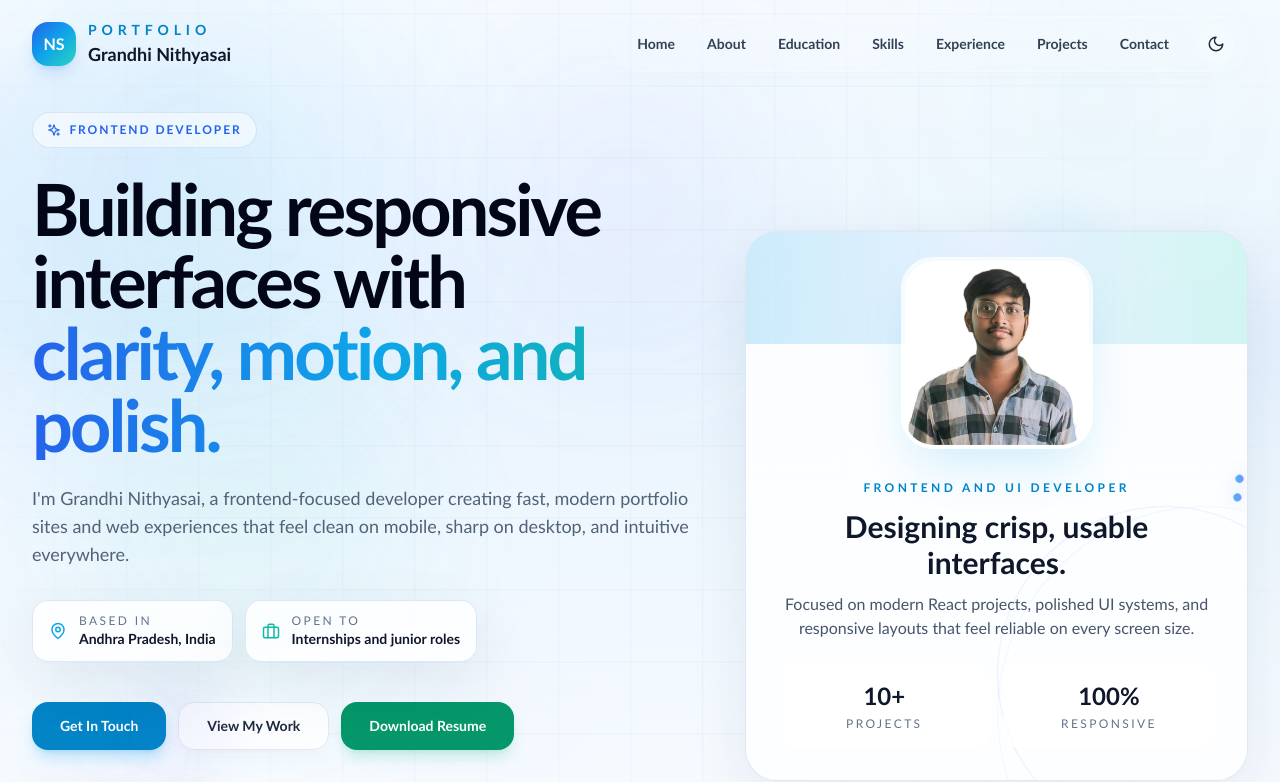
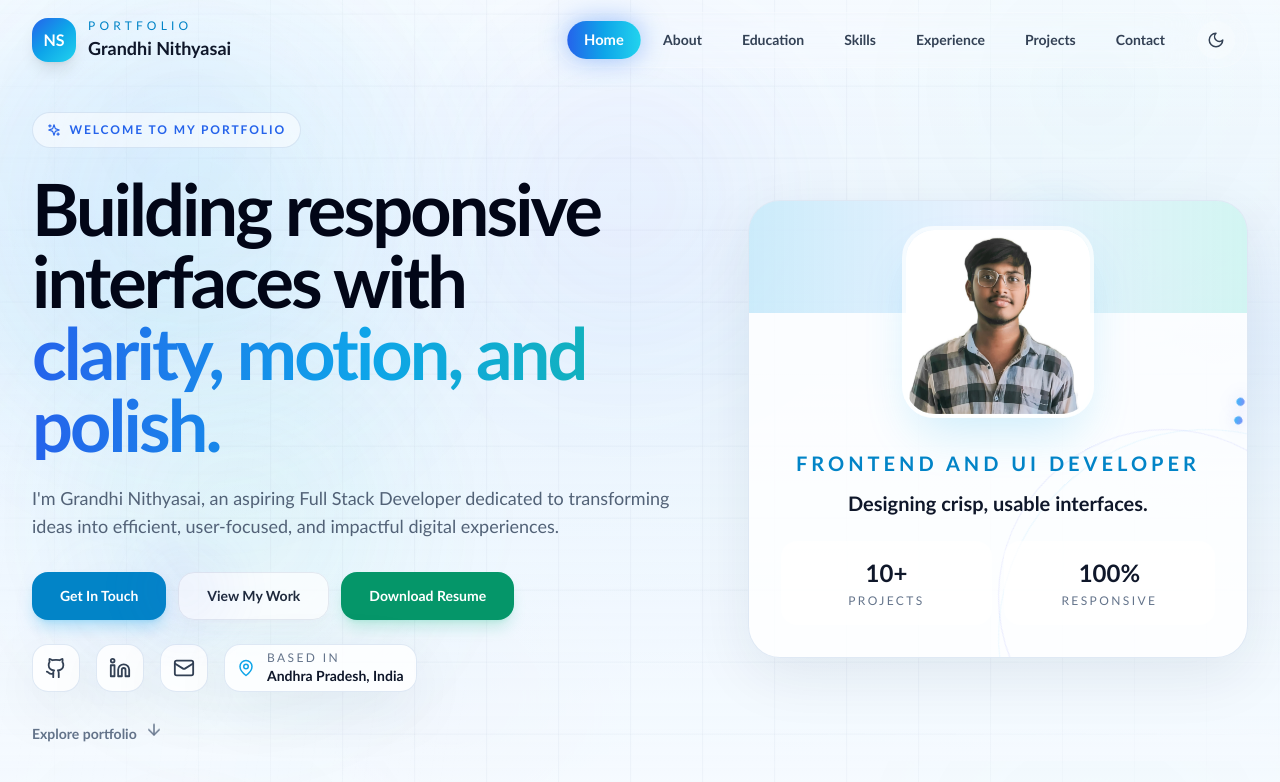
Before and after one commit to nithyasai05/Portfolio, a React (Vite) app: page / in a window 1280 px wide. Shown: the top 782 px of the page. Built offline with nearby package versions, Linux system fonts and the light colour scheme.

Commit message:
Refine hero layout and navigation behavior

```diff
--- a/src/components/Header.jsx
+++ b/src/components/Header.jsx
@@ -1,130 +1,189 @@
-import React, { useState, useEffect } from 'react';
-import { Menu, X, Sun, Moon } from 'lucide-react';
+import React, { useState, useEffect } from "react";
+import { Menu, X, Sun, Moon } from "lucide-react";
 
 const Header = () => {
   const [isMenuOpen, setIsMenuOpen] = useState(false);
   const [scrolled, setScrolled] = useState(false);
   const [darkMode, setDarkMode] = useState(false);
+  const [activeSection, setActiveSection] = useState("home");
 
+  // Navbar background on scroll
   useEffect(() => {
     const handleScroll = () => {
       setScrolled(window.scrollY > 50);
     };
-    window.addEventListener('scroll', handleScroll);
-    return () => window.removeEventListener('scroll', handleScroll);
+
+    window.addEventListener("scroll", handleScroll);
+    return () => window.removeEventListener("scroll", handleScroll);
   }, []);
 
+  // Theme initialization
   useEffect(() => {
-    const storedTheme = window.localStorage.getItem('portfolio-theme');
+    const storedTheme = localStorage.getItem("portfolio-theme");
+
     if (storedTheme) {
-      setDarkMode(storedTheme === 'dark');
-      return;
+      setDarkMode(storedTheme === "dark");
+    } else {
+      setDarkMode(
+        window.matchMedia("(prefers-color-scheme: dark)").matches
+      );
+    }
+  }, []);
+
+  // Theme switch
+  useEffect(() => {
+    if (darkMode) {
+      document.documentElement.classList.add("dark");
+    } else {
+      document.documentElement.classList.remove("dark");
     }
 
-    setDarkMode(window.matchMedia('(prefers-color-scheme: dark)').matches);
+    localStorage.setItem(
+      "portfolio-theme",
+      darkMode ? "dark" : "light"
+    );
+  }, [darkMode]);
+
+  // Active Section Detection
+  useEffect(() => {
+    const handleScroll = () => {
+      const sections = document.querySelectorAll("section[id]");
+      const headerHeight = 80; // approx fixed header height in px
+      const scrollMid = window.scrollY + headerHeight + 100;
+
+      let current = "home";
+      sections.forEach((section) => {
+        if (section.offsetTop <= scrollMid) {
+          current = section.id;
+        }
+      });
+
+      setActiveSection(current);
+    };
+
+    window.addEventListener("scroll", handleScroll, { passive: true });
+    handleScroll(); // set on mount
+
+    return () => window.removeEventListener("scroll", handleScroll);
   }, []);
-
-  useEffect(() => {
-    if (darkMode) {
-      document.documentElement.classList.add('dark');
-    } else {
-      document.documentElement.classList.remove('dark');
-    }
-
-    window.localStorage.setItem('portfolio-theme', darkMode ? 'dark' : 'light');
-  }, [darkMode]);
 
   const scrollToSection = (sectionId) => {
     const element = document.getElementById(sectionId);
+
     if (element) {
-      element.scrollIntoView({ behavior: 'smooth' });
+      element.scrollIntoView({
+        behavior: "smooth",
+        block: "start",
+      });
+
       setIsMenuOpen(false);
     }
   };
 
   const navItems = [
-    { id: 'home', label: 'Home' },
-    { id: 'about', label: 'About' },
-    { id: 'education', label: 'Education' },
-    { id: 'skills', label: 'Skills' },
-    { id: 'experience', label: 'Experience' },
-    { id: 'projects', label: 'Projects' },
-    { id: 'contact', label: 'Contact' },
+    { id: "home", label: "Home" },
+    { id: "about", label: "About" },
+    { id: "education", label: "Education" },
+    { id: "skills", label: "Skills" },
+    { id: "experience", label: "Experience" },
+    { id: "projects", label: "Projects" },
+    { id: "contact", label: "Contact" },
   ];
 
   return (
-    <header className={`fixed top-0 left-0 right-0 z-50 transition-all duration-300 ${
+    <header
+      className={`fixed top-0 left-0 right-0 z-50 transition-all duration-300 ${
         scrolled
-        ? 'bg-white/8 dark:bg-slate-950/18 backdrop-blur-2xl shadow-lg shadow-slate-900/5 border-b border-white/20 dark:border-white/10'
-        : 'bg-transparent'
-    }`}>
-      <div className="max-w-7xl mx-auto px-4 sm:px-6 lg:px-8 mobile-tight">
-        <div className="flex justify-between items-center py-3 sm:py-4 gap-3">
+          ? "bg-white/10 dark:bg-slate-950/20 backdrop-blur-2xl border-b border-white/20 dark:border-white/10 shadow-lg"
+          : "bg-transparent"
+      }`}
+    >
+      <div className="max-w-7xl mx-auto px-4 sm:px-6 lg:px-8">
+        <div className="flex justify-between items-center py-3">
+          {/* Logo */}
           <button
-            onClick={() => scrollToSection('home')}
-            className="inline-flex items-center gap-3 text-left"
+            onClick={() => scrollToSection("home")}
+            className="inline-flex items-center gap-3"
           >
-            <span className="flex h-11 w-11 items-center justify-center rounded-2xl bg-gradient-to-br from-blue-600 via-sky-500 to-teal-400 text-base font-extrabold text-white shadow-lg shadow-blue-500/20">
+            <span className="flex h-11 w-11 items-center justify-center rounded-2xl bg-gradient-to-br from-blue-600 via-sky-500 to-cyan-400 text-white font-extrabold shadow-lg">
               NS
             </span>
-            <span className="hidden sm:block">
-              <span className="block text-sm font-semibold uppercase tracking-[0.35em] text-sky-600 dark:text-sky-300">
+
+            <span className="hidden sm:block text-left">
+              <span className="block text-xs uppercase tracking-[0.35em] text-sky-600 dark:text-sky-300">
                 Portfolio
               </span>
+
               <span className="block text-lg font-bold text-slate-900 dark:text-white">
                 Grandhi Nithyasai
               </span>
             </span>
           </button>
 
-          <nav className="hidden lg:flex items-center gap-2 rounded-full border border-white/25 bg-white/10 px-3 py-2 shadow-lg shadow-slate-200/10 backdrop-blur-2xl dark:border-white/10 dark:bg-slate-950/20 dark:shadow-black/20">
+          {/* Desktop Menu */}
+          <nav className="hidden lg:flex items-center gap-2 rounded-full border border-white/20 bg-white/10 dark:bg-slate-900/20 backdrop-blur-2xl px-3 py-2">
             {navItems.map((item) => (
               <button
                 key={item.id}
                 onClick={() => scrollToSection(item.id)}
-                className="rounded-full px-3 py-2 text-sm font-semibold text-slate-700 transition-colors hover:bg-white/25 hover:text-sky-600 dark:text-slate-200 dark:hover:bg-white/10 dark:hover:text-sky-300"
+                className={`px-4 py-2 rounded-full text-sm font-semibold transition-all duration-300 ${
+                  activeSection === item.id
+                    ? "bg-gradient-to-r from-blue-600 via-sky-500 to-cyan-400 text-white shadow-[0_0_25px_rgba(59,130,246,0.5)] scale-105"
+                    : "text-slate-700 hover:text-sky-600 hover:bg-white/20 dark:text-slate-200 dark:hover:text-sky-300 dark:hover:bg-white/10"
+                }`}
               >
                 {item.label}
               </button>
             ))}
+
+            {/* Theme Toggle */}
             <button
               onClick={() => setDarkMode(!darkMode)}
-              className="ml-2 rounded-full bg-white/20 p-2.5 text-slate-800 transition-colors hover:bg-white/35 dark:bg-white/10 dark:text-slate-100 dark:hover:bg-white/15"
-              title="Toggle dark mode"
+              className="ml-2 p-2.5 rounded-full bg-white/20 hover:bg-white/30 dark:bg-white/10 dark:hover:bg-white/20 transition-all"
             >
-              {darkMode ? <Sun size={18} /> : <Moon size={18} />}
+              {darkMode ? (
+                <Sun size={18} className="text-yellow-400" />
+              ) : (
+                <Moon size={18} className="text-slate-700" />
+              )}
             </button>
           </nav>
 
+          {/* Mobile Menu Button */}
           <button
             onClick={() => setIsMenuOpen(!isMenuOpen)}
-            className="lg:hidden rounded-2xl border border-white/25 bg-white/10 p-3 text-slate-700 shadow-lg shadow-slate-200/10 backdrop-blur-2xl transition-colors hover:text-sky-600 dark:border-white/10 dark:bg-slate-950/20 dark:text-slate-200 dark:shadow-black/20 dark:hover:text-sky-300"
-            aria-label="Toggle navigation menu"
+            className="lg:hidden p-3 rounded-2xl border border-white/20 bg-white/10 dark:bg-slate-900/20 backdrop-blur-xl"
           >
             {isMenuOpen ? <X size={24} /> : <Menu size={24} />}
           </button>
         </div>
 
+        {/* Mobile Menu */}
         {isMenuOpen && (
-          <nav className="lg:hidden mb-3 rounded-3xl border border-white/25 bg-white/12 p-3 shadow-2xl shadow-slate-200/10 backdrop-blur-2xl dark:border-white/10 dark:bg-slate-950/24 dark:shadow-black/30">
-            <div className="space-y-1">
+          <nav className="lg:hidden mb-4 rounded-3xl border border-white/20 bg-white/10 dark:bg-slate-950/20 backdrop-blur-2xl p-3">
+            <div className="space-y-2">
               {navItems.map((item) => (
                 <button
                   key={item.id}
                   onClick={() => scrollToSection(item.id)}
-                className="block w-full rounded-2xl px-4 py-3 text-left text-base font-semibold text-slate-700 transition-colors hover:bg-white/25 hover:text-sky-600 dark:text-slate-200 dark:hover:bg-white/10 dark:hover:text-sky-300"
+                  className={`block w-full text-left px-4 py-3 rounded-2xl font-semibold transition-all duration-300 ${
+                    activeSection === item.id
+                      ? "bg-gradient-to-r from-blue-600 via-sky-500 to-cyan-400 text-white shadow-lg"
+                      : "text-slate-700 hover:bg-white/20 hover:text-sky-600 dark:text-slate-200 dark:hover:bg-white/10 dark:hover:text-sky-300"
+                  }`}
                 >
                   {item.label}
                 </button>
               ))}
             </div>
+
             <div className="pt-3">
               <button
                 onClick={() => setDarkMode(!darkMode)}
-                className="flex w-full items-center justify-center gap-2 rounded-2xl bg-white/20 py-3 text-sm font-semibold text-slate-800 transition hover:bg-white/30 dark:bg-white/10 dark:text-slate-100 dark:hover:bg-white/15"
+                className="flex items-center justify-center gap-2 w-full py-3 rounded-2xl bg-white/20 dark:bg-white/10 font-semibold"
               >
                 {darkMode ? <Sun size={18} /> : <Moon size={18} />}
-                {darkMode ? 'Light Mode' : 'Dark Mode'}
+                {darkMode ? "Light Mode" : "Dark Mode"}
               </button>
             </div>
           </nav>
--- a/src/components/Hero.jsx
+++ b/src/components/Hero.jsx
@@ -33,16 +33,15 @@ const Hero = () => {
   return (
     <section
       id="home"
-      className="min-h-screen flex items-center justify-center bg-transparent transition-colors duration-300 px-0 pt-24 sm:pt-28"
+      className="scroll-mt-24 bg-transparent px-0 transition-colors duration-300"
     >
-      <div className="section-shell max-w-7xl mx-auto px-4 sm:px-6 lg:px-8 mobile-tight w-full">
-        <div className="hero-grid hero-stage">
-          <Reveal className="text-center lg:text-left" variant="left">
+      <div className="section-shell mx-auto flex min-h-[calc(100svh-5rem)] w-full max-w-7xl box-border items-start px-4 pb-6 pt-24 sm:px-6 sm:pb-8 sm:pt-28 lg:items-center lg:px-8 lg:pb-4 mobile-tight">
+        <div className="hero-grid hero-stage w-full gap-8 lg:gap-10">
+          <Reveal className="w-full text-center lg:text-left" variant="left">
             <span className="section-kicker mb-6">
               <Sparkles size={14} />
-              Frontend Developer
+              Welcome to My Portfolio
             </span>
-
             <h1 className="section-title text-4xl font-bold leading-tight text-slate-950 dark:text-white sm:text-5xl md:text-6xl xl:text-7xl">
               Building responsive interfaces with
               <span className="block bg-gradient-to-r from-blue-600 via-sky-500 to-teal-500 bg-clip-text text-transparent">
@@ -51,27 +50,9 @@ const Hero = () => {
             </h1>
 
             <p className="section-copy mt-6 max-w-2xl text-base leading-8 text-slate-600 dark:text-slate-300 sm:text-lg lg:mx-0 mx-auto">
-              I'm Grandhi Nithyasai, a frontend-focused developer creating fast, modern portfolio sites and web experiences that feel clean on mobile, sharp on desktop, and intuitive everywhere.
+              I'm Grandhi Nithyasai, an aspiring Full Stack Developer dedicated to transforming ideas into efficient, user-focused, and impactful digital experiences.
             </p>
-
-            <div className="mt-8 flex flex-wrap items-center justify-center gap-3 lg:justify-start">
-              <div className="glass-card flex items-center gap-3 rounded-2xl px-4 py-3 text-left">
-                <MapPin className="text-sky-500" size={18} />
-                <div>
-                  <p className="text-xs uppercase tracking-[0.2em] text-slate-500 dark:text-slate-400">Based In</p>
-                  <p className="text-sm font-semibold text-slate-900 dark:text-white">Andhra Pradesh, India</p>
-                </div>
-              </div>
-              <div className="glass-card flex items-center gap-3 rounded-2xl px-4 py-3 text-left">
-                <Briefcase className="text-teal-500" size={18} />
-                <div>
-                  <p className="text-xs uppercase tracking-[0.2em] text-slate-500 dark:text-slate-400">Open To</p>
-                  <p className="text-sm font-semibold text-slate-900 dark:text-white">Internships and junior roles</p>
-                </div>
-              </div>
-            </div>
-
-            <div className="mt-10 flex flex-col gap-3 sm:flex-row sm:flex-wrap sm:justify-center lg:justify-start">
+            <div className="mt-8 flex flex-col gap-3 sm:flex-row sm:flex-wrap sm:justify-center lg:justify-start">
               <button
                 onClick={() =>
                   document.getElementById("contact")?.scrollIntoView({
@@ -102,7 +83,7 @@ const Hero = () => {
               </button>
             </div>
 
-            <div className="mt-8 flex flex-wrap justify-center gap-4 lg:justify-start">
+            <div className="mt-6 flex flex-wrap justify-center gap-4 lg:justify-start">
               <a
                 href="https://github.com/nithyasai05"
                 target="_blank"
@@ -127,18 +108,25 @@ const Hero = () => {
               >
                 <Mail size={22} />
               </a>
+              <div className="glass-card flex items-center gap-3 rounded-2xl px-3 py-1 text-left">
+                <MapPin className="text-sky-500" size={18} />
+                <div>
+                  <p className="text-xs uppercase tracking-[0.2em] text-slate-500 dark:text-slate-400">Based In</p>
+                  <p className="text-sm font-semibold text-slate-900 dark:text-white">Andhra Pradesh, India</p>
+                </div>
+              </div>
             </div>
 
             <button
               onClick={scrollToAbout}
-              className="mt-12 inline-flex items-center gap-2 text-sm font-semibold text-slate-500 transition-colors hover:text-sky-600 dark:text-slate-400 dark:hover:text-sky-300"
+              className="mt-8 inline-flex items-center gap-2 text-sm font-semibold text-slate-500 transition-colors hover:text-sky-600 dark:text-slate-400 dark:hover:text-sky-300"
             >
               Explore portfolio
               <ArrowDown size={18} className="animate-bounce" />
             </button>
           </Reveal>
 
-          <Reveal className="lg:justify-self-end" variant="right" delay={140}>
+          <Reveal className="w-full lg:max-w-xl lg:justify-self-end" variant="right" delay={140}>
             <div className="glass-card relative overflow-hidden rounded-[2rem] p-6 sm:p-8">
               <div className="hero-orbit"></div>
               <div className="hero-orbit hero-orbit--inner"></div>
@@ -156,14 +144,11 @@ const Hero = () => {
                 </div>
 
                 <div className="mt-6">
-                  <p className="text-xs font-semibold uppercase tracking-[0.28em] text-sky-600 dark:text-sky-300">
+                  <p className="text-xl font-bold uppercase tracking-[0.2em] text-sky-600 dark:text-sky-300">
                     Frontend and UI Developer
                   </p>
-                  <h2 className="mt-3 text-2xl font-bold text-slate-900 dark:text-white sm:text-3xl">
+                  <p className="mt-3 text-sm font-bold text-slate-900 dark:text-white sm:text-xl">
                     Designing crisp, usable interfaces.
-                  </h2>
-                  <p className="mt-3 text-sm leading-7 text-slate-600 dark:text-slate-300 sm:text-base">
-                    Focused on modern React projects, polished UI systems, and responsive layouts that feel reliable on every screen size.
                   </p>
                 </div>
 
```
Also changed, not shown: src/components/Contact.jsx (+4 -6 lines), src/components/Experience.jsx (+23 -1 lines). Lines whose indentation alone changed are shown as unchanged.
